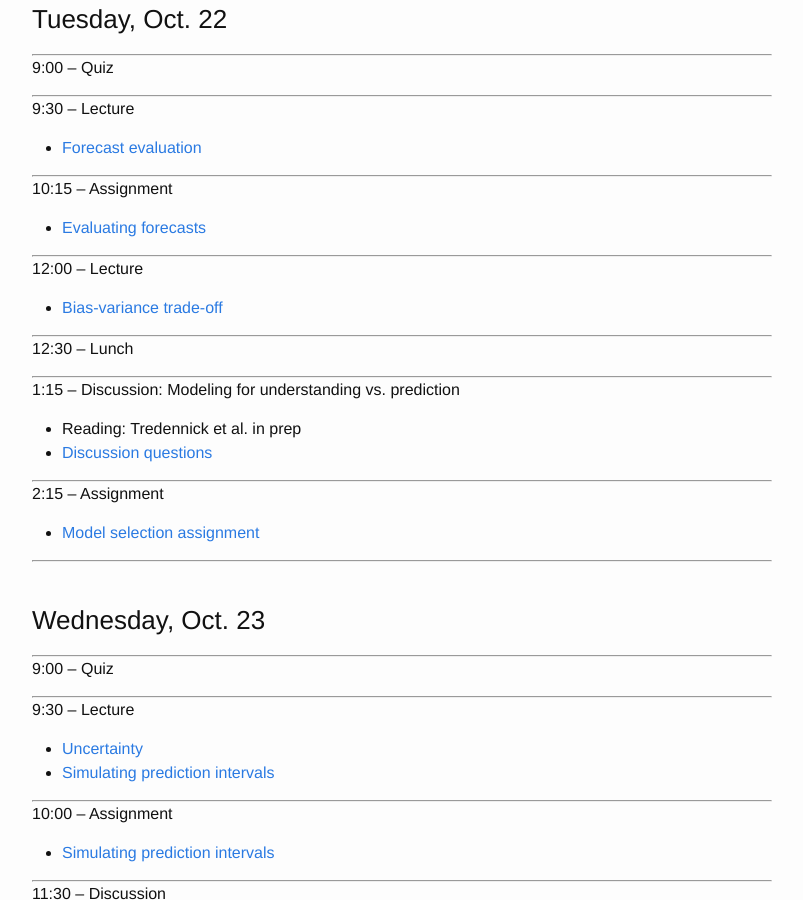
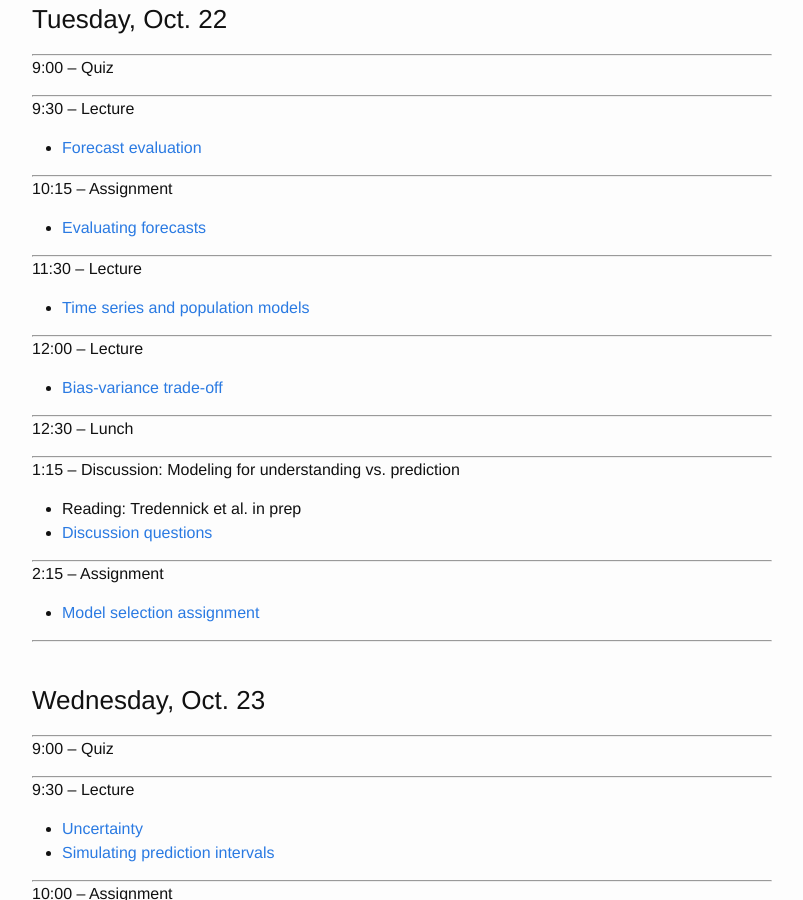
Before and after one commit to pbadler/forecasting-course-short, a Jekyll site: the page built from schedule.md, in a window 1280 px wide and 900 px high, scrolled down 1023 px. Shown: the whole window, without its empty margins (238-1041 px from the left). Built offline with Jekyll 4.4.1, drawn with Linux system fonts in a browser that asks for light colours.

Commit message:
updated schedule

```diff
--- a/schedule.md
+++ b/schedule.md
@@ -70,6 +70,11 @@ layout: page
 10:15 -- Assignment
 
  * [Evaluating forecasts](assignments/forecast_evaluation_assignment)
+
+***
+11:30 -- Lecture
+
+* [Time series and population models](lectures/relate-AR1-to-popn-model)
 
 ***
 12:00 -- Lecture
```
